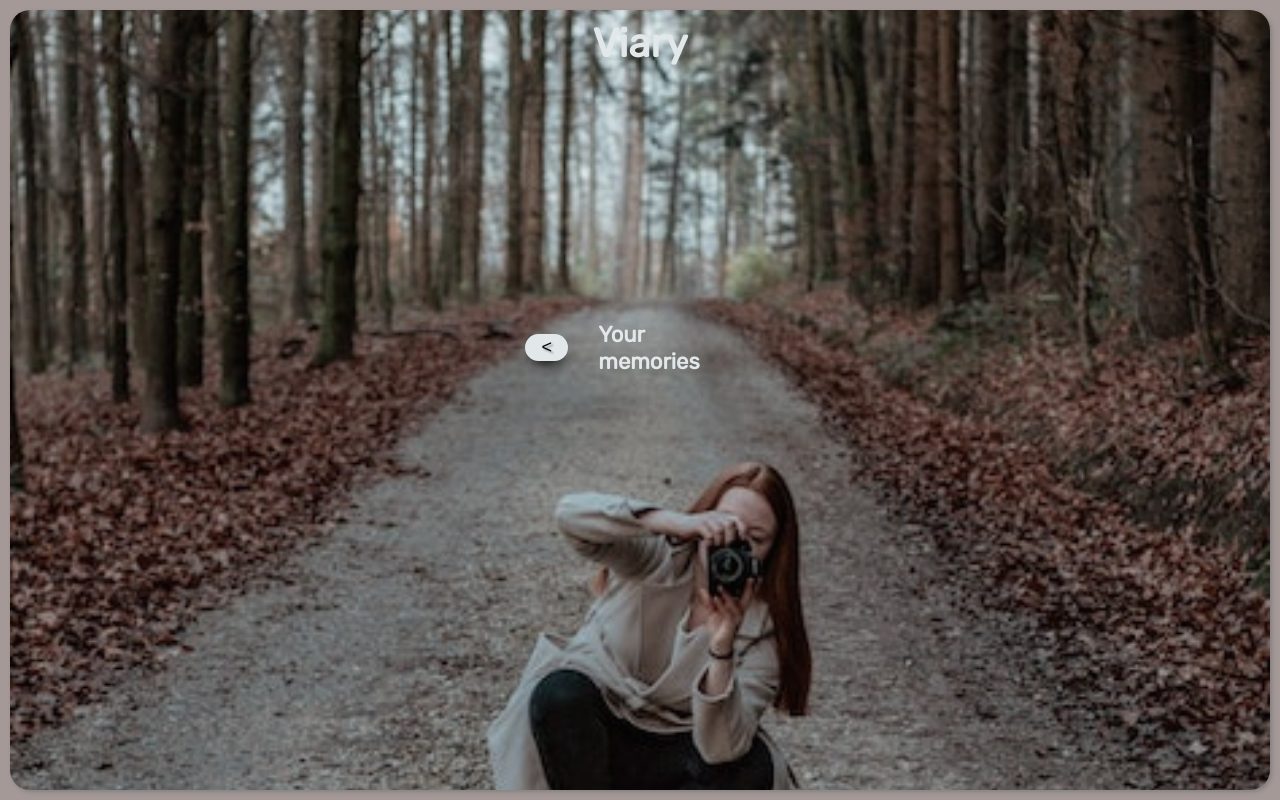
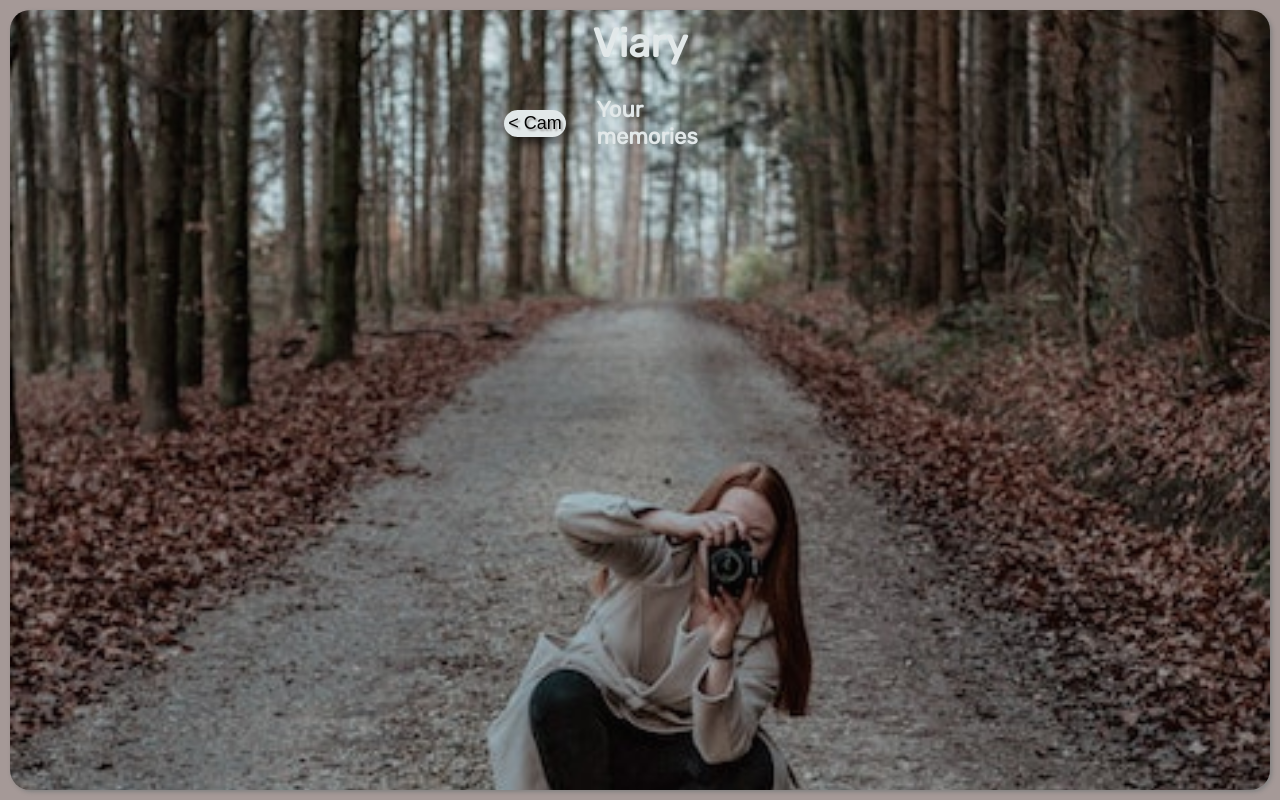
Before and after one commit to danicadombek/capstone-project, a React (Create React App) app: page / in a window 1280 px wide. Both pictures are taken after a click on the button "To your memories". Built offline with nearby package versions, Linux system fonts and the light colour scheme.

Commit message:
Refine code

```diff
--- a/src/App.js
+++ b/src/App.js
@@ -70,6 +70,7 @@ const Wrapper = styled.div`
   box-shadow: 2px 2px 4px grey;
   opacity: 0.98;
   display: grid;
+  grid-template-rows: 10% auto;
   position: fixed;
   top: 10px;
   right: 10px;
--- a/src/pages/CameraPage.js
+++ b/src/pages/CameraPage.js
@@ -94,7 +94,7 @@ const Wrapper = styled.div`
   flex-direction: column;
   gap: 2em;
   justify-content: space-between;
-  margin: -120px 10px 10px 10px;
+  margin: 10px 10px 10px;
 `
 
 const FormWrap = styled.form`
--- a/src/pages/MemoriesPage.js
+++ b/src/pages/MemoriesPage.js
@@ -20,7 +20,7 @@ export default function MemoriesPage({ memories, onDetail, onNavigate }) {
   return (
     <Wrapper>
       <Title>
-        <BackToCam onClick={onNavigate}> &lt;</BackToCam>
+        <BackToCam onClick={onNavigate}> &lt; Cam</BackToCam>
         <h2>Your memories</h2>
       </Title>
       <ListWrapper>
@@ -39,17 +39,16 @@ export default function MemoriesPage({ memories, onDetail, onNavigate }) {
 }
 
 const Wrapper = styled.section`
-  align-items: center;
-  display: flex;
-  flex-direction: column;
+  display: grid;
+  grid-template-rows: 10%;
+  justify-content: center;
   overflow-y: scroll;
-  margin-top: -130px;
 `
 
 const Title = styled.section`
   align-items: center;
   display: flex;
-  justify-content: flex-start;
+  justify-content: center;
 
   h2 {
     font-size: 22px;
@@ -57,18 +56,18 @@ const Title = styled.section`
 `
 
 const ListWrapper = styled.ul`
-  display: grid;
+  display: flex;
+  flex-direction: column;
   font-weight: bold;
   gap: 10px;
   list-style-type: none;
-  padding: 5px;
-  border: var(--border-radius-global);
+  padding: 0;
 `
 
 const BackToCam = styled(Button)`
   left: -30px;
+  padding: 3px;
   position: relative;
   top: 0;
-  padding: 3px;
   width: 30%;
 `
```
